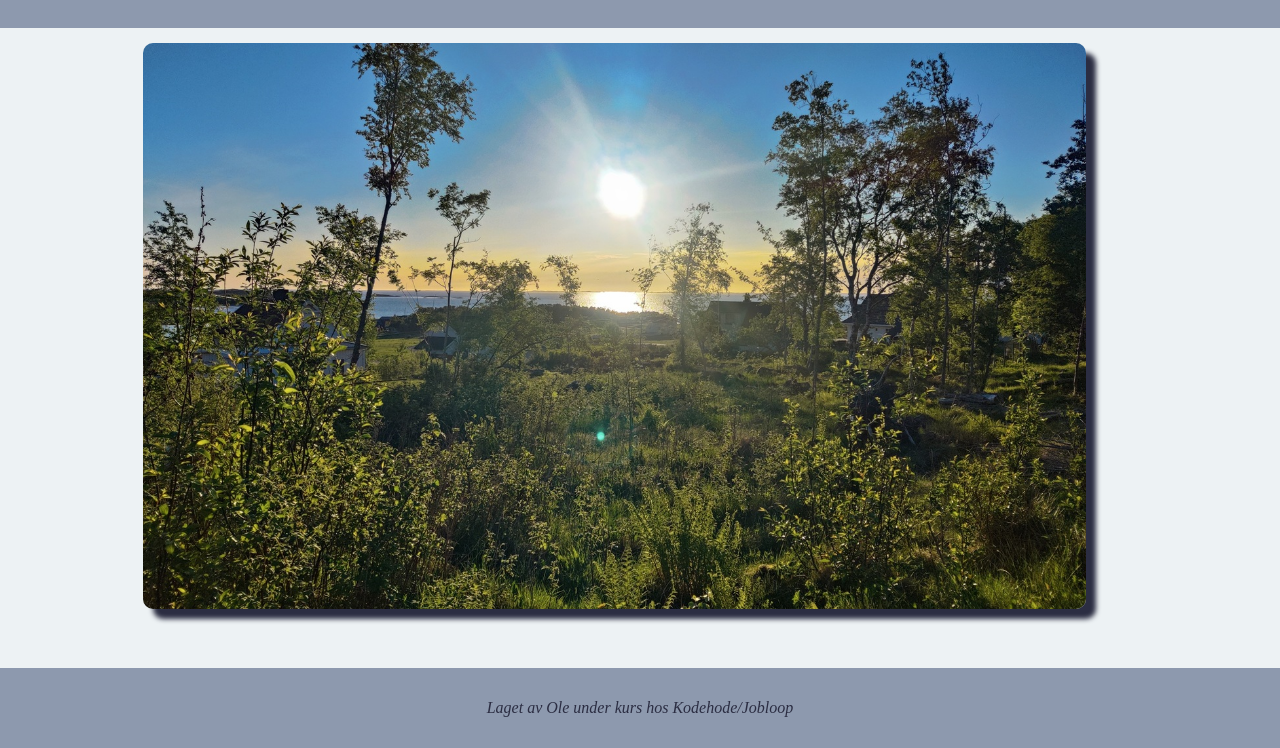
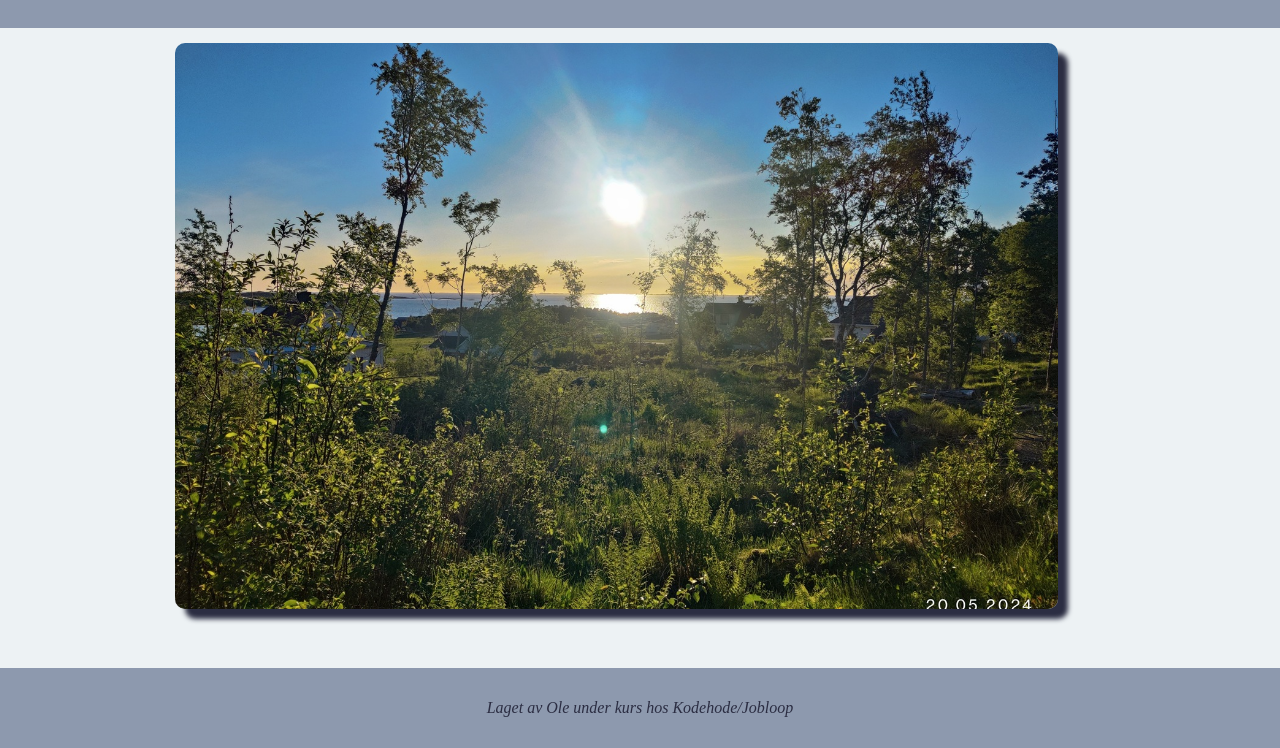
Before and after one commit to OleKodehode/first-assignment, a plain HTML site: page index.html in a window 1280 px wide. Shown: the part 52-800 px from the top of the page. Drawn offline with Linux system fonts and the light colour scheme.

Commit message:
dag 4 mer main width justering

```diff
--- a/style.css
+++ b/style.css
@@ -32,7 +32,7 @@ body {
 
 main {
   height: 80svh;
-  width: 80svw;
+  width: 75svw;
   margin: 0 auto;
 }
 
```
